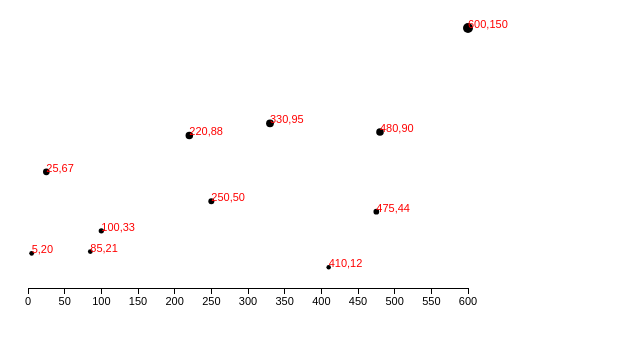
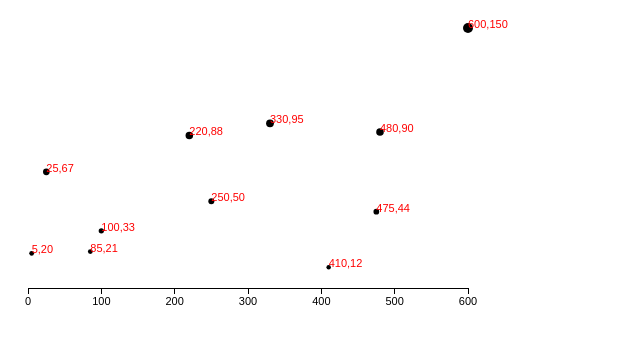
Before and after one commit to benjdj6/D3-Tutorials, a plain HTML site: page index.html in a window 1280 px wide. Shown: the whole page, without its empty margins (0-640 px from the left). Drawn offline with nearby package versions, Linux system fonts and the light colour scheme.

Commit message:
Reduced number of ticks

```diff
--- a/index.html
+++ b/index.html
@@ -49,7 +49,8 @@
 
             var xAxis = d3.svg.axis()
                               .scale(xScale)
-                              .orient("bottom");
+                              .orient("bottom")
+                              .ticks(5);
 
             svg.selectAll("circle")
                .data(dataset)
```
